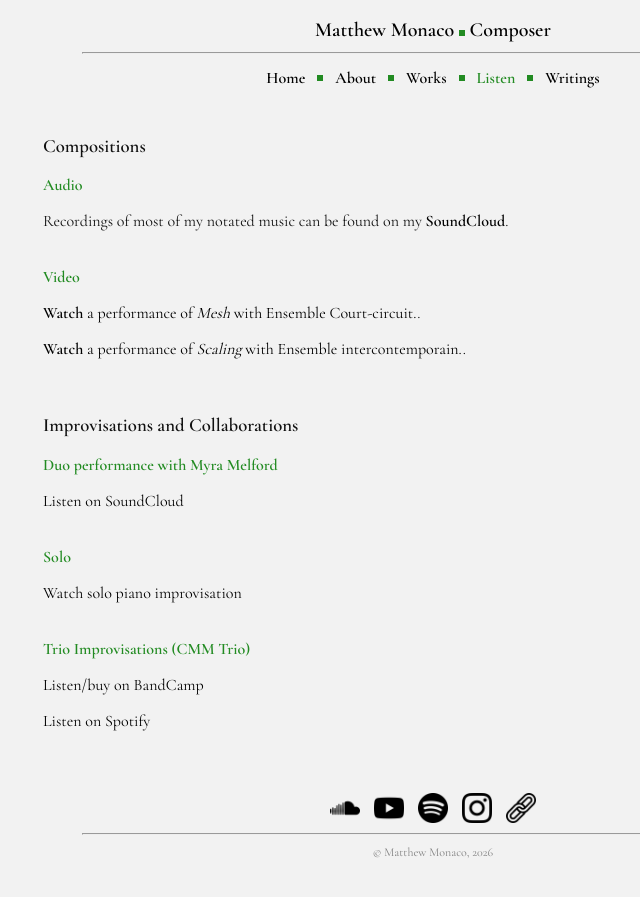
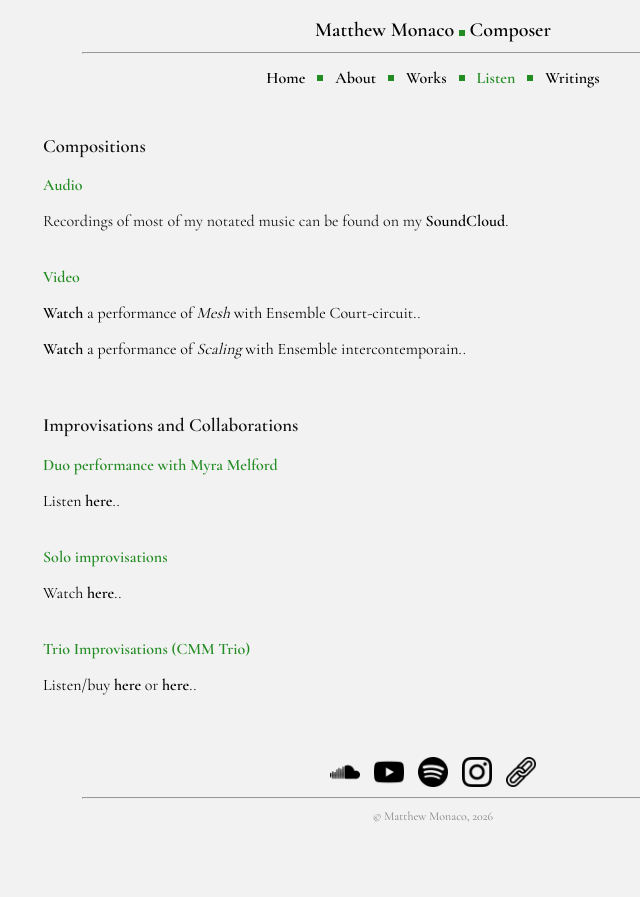
Before and after one commit to matthew-monaco/matthew-monaco.github.io, a Jekyll site: the page built from listen.md, in a window 1280 px wide. Shown: the top 897 px of the page, without its empty margins (207-847 px from the left). Built offline with Jekyll 4.4.1, drawn with Linux system fonts in a browser that asks for light colours.

Commit message:
Update listen.md

```diff
--- a/listen.md
+++ b/listen.md
@@ -24,32 +24,14 @@ Recordings of most of my notated music can be found on my <a href="https://sound
 
 <span class="green-bold">Duo performance with Myra Melford</span>
 
-<p class="listen-item">
-  <a href="https://soundcloud.com/matthewtmonaco/thrum" target="_blank" rel="noopener">
-    Listen on SoundCloud
-  </a>
-</p>
+<a href="https://soundcloud.com/matthewtmonaco/thrum" target="_blank">Listen <strong>here</strong>.</a>.
 
 <br>
-<span class="green-bold">Solo</span>
+<span class="green-bold">Solo improvisations</span>
 
-<p class="listen-item">
-  <a href="https://www.youtube.com/watch?v=8I3eImyJudY&ab_channel=MatthewMonaco" target="_blank" rel="noopener">
-    Watch solo piano improvisation
-  </a>
-</p>
+<a href="https://www.youtube.com/watch?v=8I3eImyJudY&ab_channel=MatthewMonaco">Watch <strong>here</strong>.</a>.
 
 <br>
 <span class="green-bold">Trio Improvisations (CMM Trio)</span>
 
-<p class="listen-item">
-  <a href="https://cmmtrio.bandcamp.com/album/live-in-berkeley" target="_blank" rel="noopener">
-    Listen/buy on BandCamp
-  </a>
-</p>
-
-<p class="listen-item">
-  <a href="https://open.spotify.com/album/4iauZxL3PfG5TKyKZJAsPs?si=DTq-50U7TKGEM1J9oOs-fg" target="_blank" rel="noopener">
-    Listen on Spotify
-  </a>
-</p>
+<a href="https://cmmtrio.bandcamp.com/album/live-in-berkeley">Listen/buy <strong>here</strong></a> or <a href="https://open.spotify.com/album/4iauZxL3PfG5TKyKZJAsPs?si=DTq-50U7TKGEM1J9oOs-fg"><strong>here</strong>.</a>.
```
